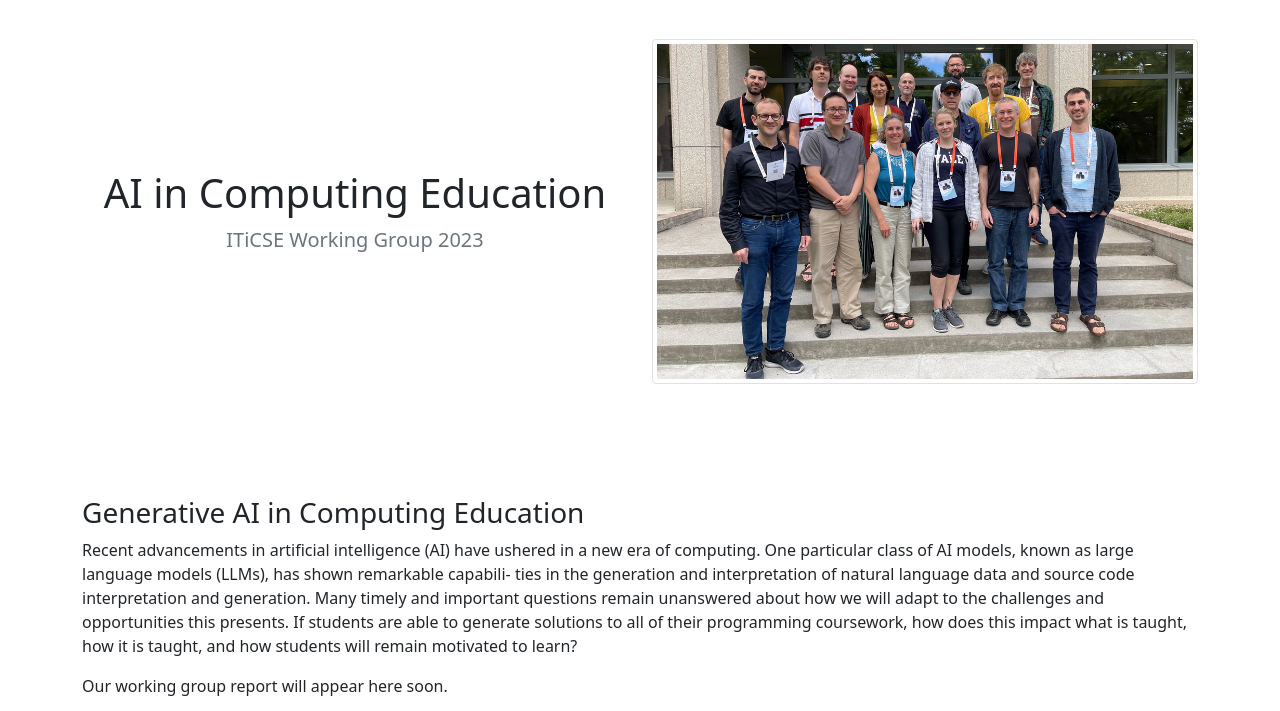
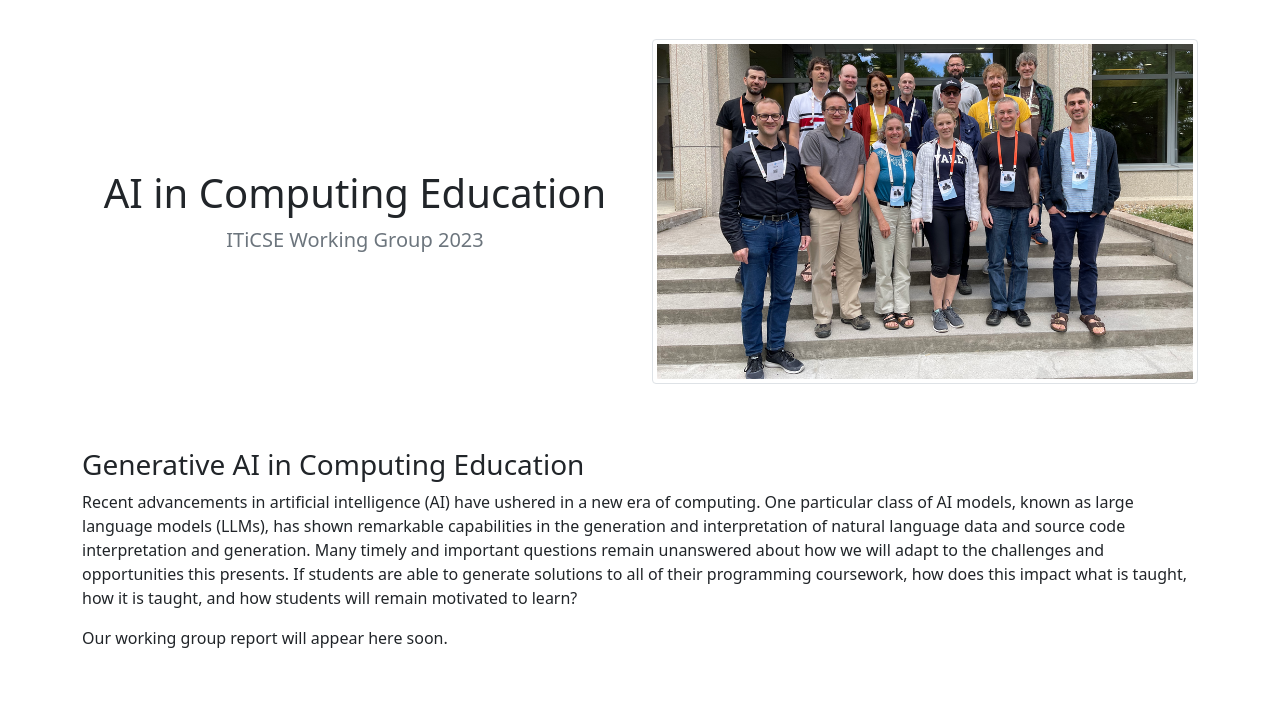
Before and after one commit to iticse23-generative-ai/iticse23-generative-ai.github.io, a plain HTML site: page index.html in a window 1280 px wide. Shown: the part 75-786 px from the top of the page. Drawn offline with Linux system fonts and the light colour scheme.

Commit message:
removed vertical spacing

```diff
--- a/index.html
+++ b/index.html
@@ -78,7 +78,7 @@
 
 <!-- ==================================================================================== -->
 
-<div class="container pt-5">
+<div class="container pt-0">
 	<div class="row">
 		<div class="col">
 			<h3 class="fw-light">Generative AI in Computing Education</h3>
@@ -91,8 +91,7 @@
 		<div class="col">
 			<p>Recent advancements in artificial intelligence (AI) have ushered in
 a new era of computing. One particular class of AI models, known
-as large language models (LLMs), has shown remarkable capabili-
-ties in the generation and interpretation of natural language data
+as large language models (LLMs), has shown remarkable capabilities in the generation and interpretation of natural language data
 and source code interpretation and generation. Many timely and
 important questions remain unanswered about how we will adapt
 to the challenges and opportunities this presents. If students are
```
